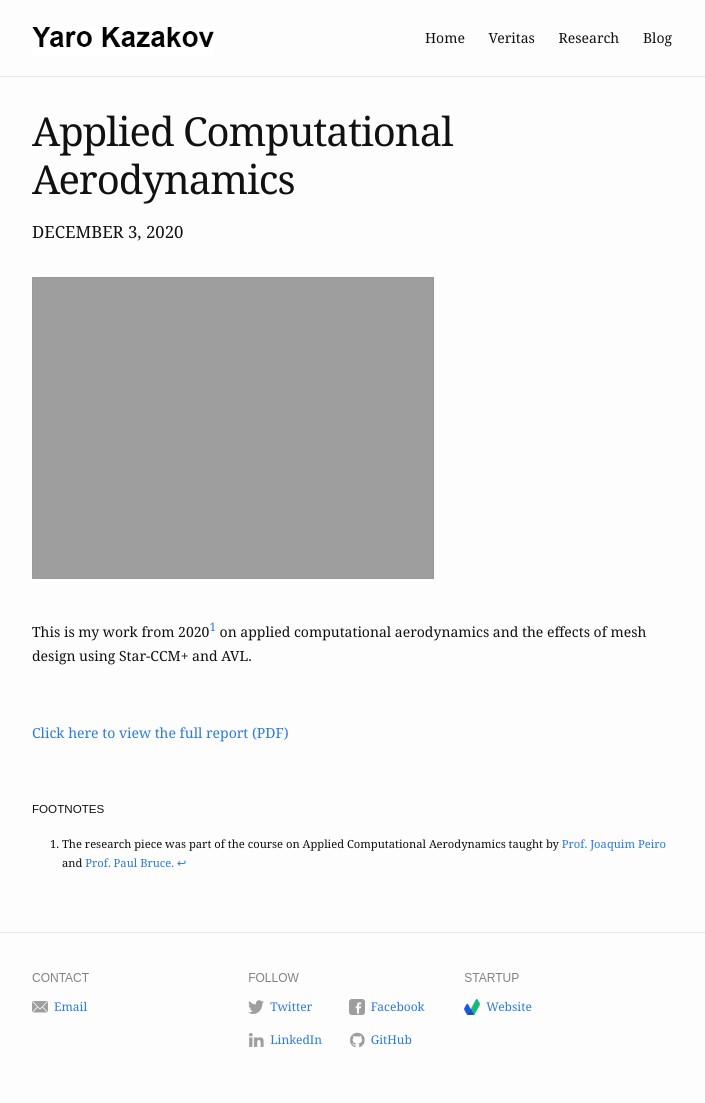
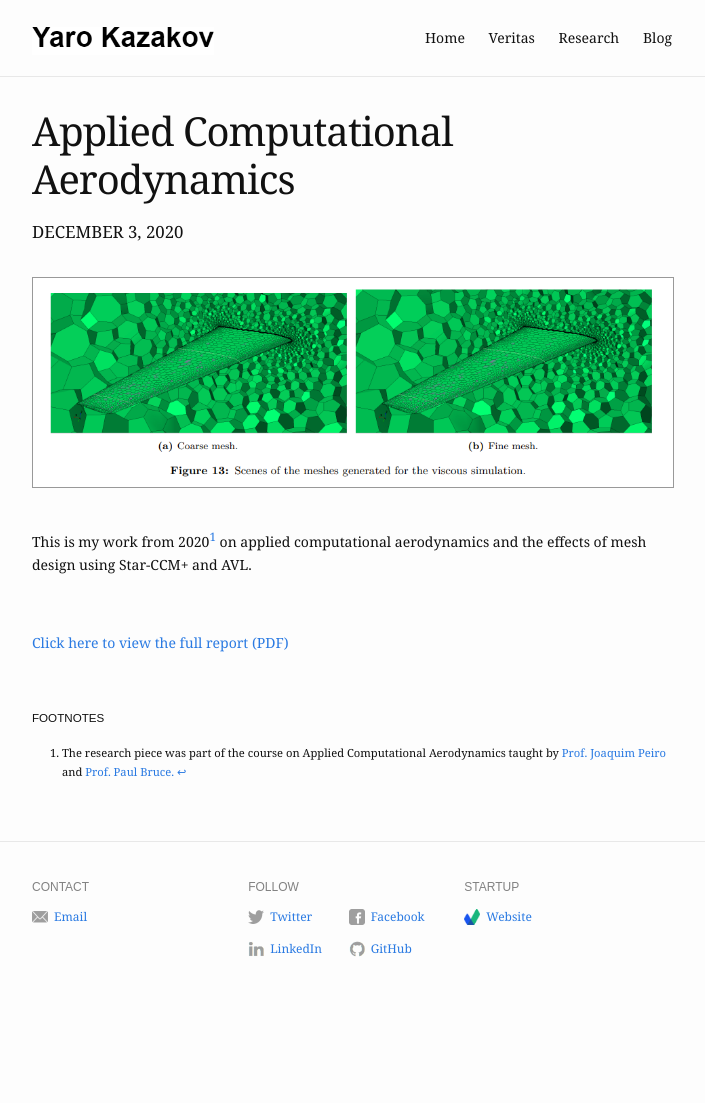
Before and after one commit to eliottvincent/bay, a Jekyll site: the page built from _posts/2020-12-03-computational-aerodynamics.md, in a window 1280 px wide. Shown: the whole page, without its empty margins (288-993 px from the left). Built offline with Jekyll 4.4.1, drawn with Linux system fonts in a browser that asks for light colours; after the commit the page ends 1012 px from its top, so only the background shows below that.

Commit message:
research

```diff
--- a/_posts/2020-12-03-computational-aerodynamics.md
+++ b/_posts/2020-12-03-computational-aerodynamics.md
@@ -4,10 +4,10 @@ title:  "Applied Computational Aerodynamics"
 date:   2020-12-03 10:00:40
 research: true
 blurb: "A look at an example post using Bay Jekyll theme."
-og_image: /assets/img/content/research/Wing_mesh.jpg
+og_image: /assets/img/research/Wing_mesh.png
 ---
 
-<img src="{{ "/assets/img/content/research/Wing_mesh.jpg" | absolute_url }}" alt="ACA" class="post-pic"/>
+<img src="{{ "/assets/img/research/Wing_mesh.png" | absolute_url }}" alt="ACA" class="post-pic"/>
 <br />
 <br />
 
```
Also changed, not shown: _posts/2018-12-03-aircraft-vibrations.md (+2 -2 lines).
